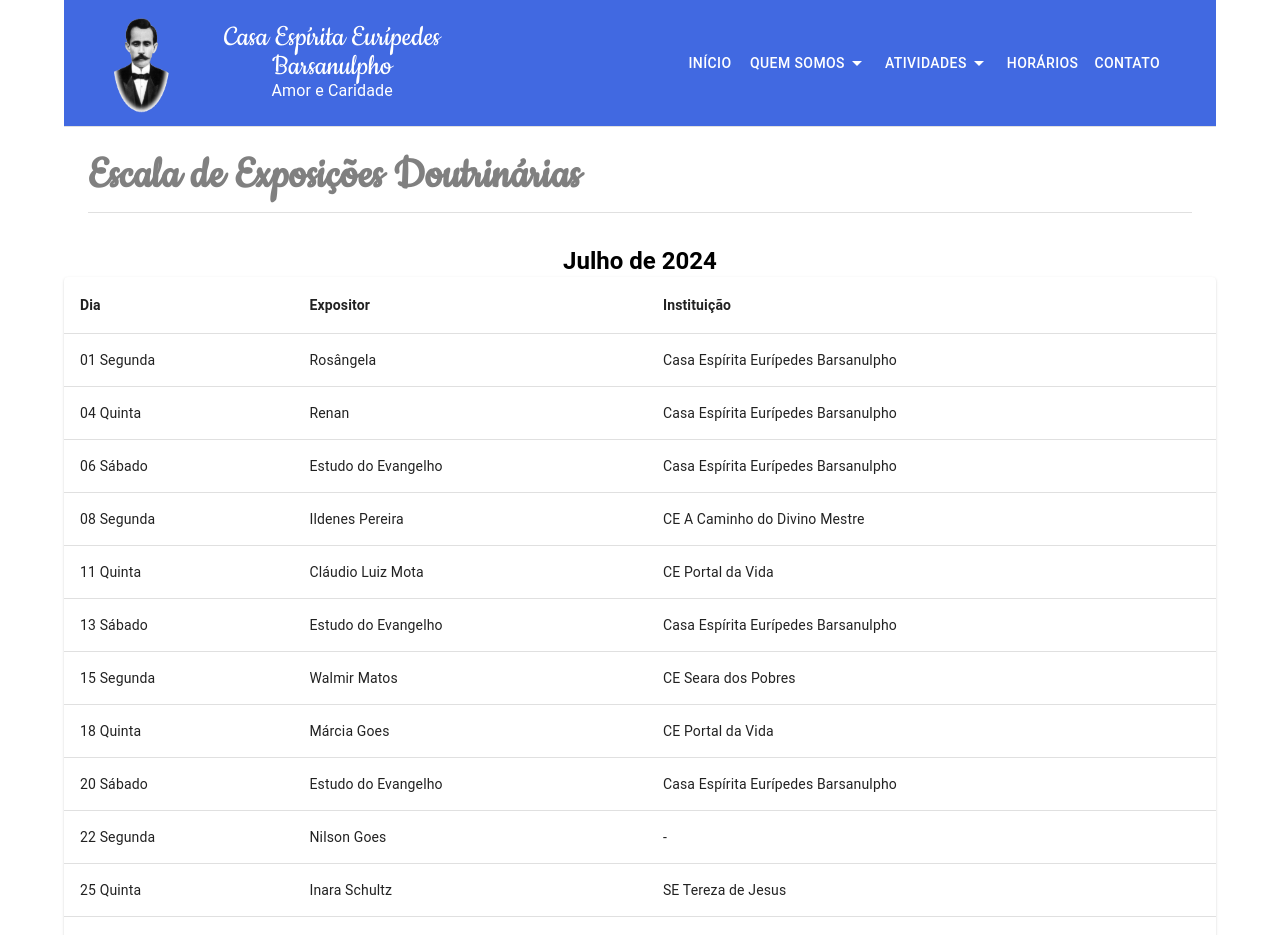
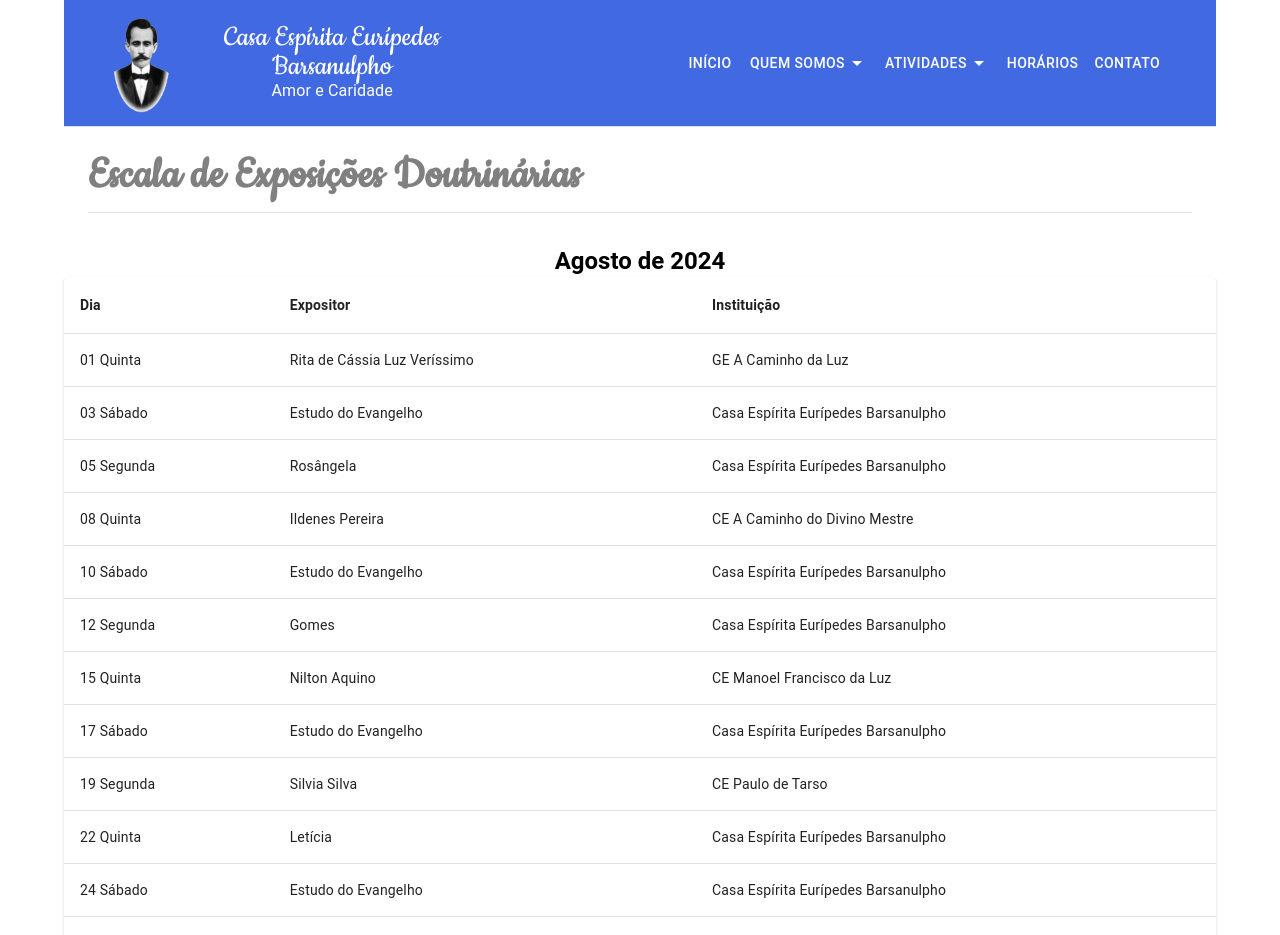
Before and after one commit to guimaraes-darlan/ceeb-site, a Next.js app: page /escala-exposicoes in a window 1280 px wide. Shown: the top 935 px of the page. Built offline with nearby package versions, Linux system fonts and the light colour scheme.

Commit message:
feat: escala agosto

```diff
--- a/src/app/escala-exposicoes/escala.tsx
+++ b/src/app/escala-exposicoes/escala.tsx
@@ -25,68 +25,73 @@ export default function EscalaPage() {
   }
   const listScale: Scale[] = [
     {
-      day: "01 Segunda",
+      day: "01 Quinta",
+      name: "Rita de Cássia Luz Veríssimo",
+      house: "GE A Caminho da Luz",
+    },
+    {
+      day: "03 Sábado",
+      name: "Estudo do Evangelho",
+      house: "Casa Espírita Eurípedes Barsanulpho",
+    },
+    {
+      day: "05 Segunda",
       name: "Rosângela",
       house: "Casa Espírita Eurípedes Barsanulpho",
     },
     {
-      day: "04 Quinta",
-      name: "Renan",
-      house: "Casa Espírita Eurípedes Barsanulpho",
+      day: "08 Quinta",
+      name: "Ildenes Pereira",
+      house: "CE A Caminho do Divino Mestre",
     },
     {
-      day: "06 Sábado",
+      day: "10 Sábado",
       name: "Estudo do Evangelho",
       house: "Casa Espírita Eurípedes Barsanulpho",
     },
     {
-      day: "08 Segunda",
-      name: "Ildenes Pereira",
-      house: "CE A Caminho do Divino Mestre",
+      day: "12 Segunda",
+      name: "Gomes",
+      house: "Casa Espírita Eurípedes Barsanulpho",
     },
     {
-      day: "11 Quinta",
-      name: "Cláudio Luiz Mota",
-      house: "CE Portal da Vida",
+      day: "15 Quinta",
+      name: "Nilton Aquino",
+      house: "CE Manoel Francisco da Luz",
     },
     {
-      day: "13 Sábado",
+      day: "17 Sábado",
       name: "Estudo do Evangelho",
       house: "Casa Espírita Eurípedes Barsanulpho",
     },
     {
-      day: "15 Segunda",
-      name: "Walmir Matos",
-      house: "CE Seara dos Pobres",
+      day: "19 Segunda",
+      name: "Silvia Silva",
+      house: "CE Paulo de Tarso",
     },
     {
-      day: "18 Quinta",
-      name: "Márcia Goes",
-      house: "CE Portal da Vida",
+      day: "22 Quinta",
+      name: "Letícia",
+      house: "Casa Espírita Eurípedes Barsanulpho",
     },
     {
-      day: "20 Sábado",
+      day: "24 Sábado",
       name: "Estudo do Evangelho",
       house: "Casa Espírita Eurípedes Barsanulpho",
     },
     {
-      day: "22 Segunda",
-      name: "Nilson Goes",
-      house: "-",
+      day: "26 Segunda",
+      name: "Benício Goes",
+      house: "CE Seara do Amor",
     },
     {
-      day: "25 Quinta",
-      name: "Inara Schultz",
-      house: "SE Tereza de Jesus",
-    },
-    {
-      day: "27 Sábado",
-      name: "Estudo do Evangelho",
+      day: "29 Quinta",
+      name: "Kevin",
       house: "Casa Espírita Eurípedes Barsanulpho",
     },
     {
-      day: "29 Segunda",
-      name: "Letícia",
+      day: "31 Sábado",
+      name: "Estudo do Evangelho",
       house: "Casa Espírita Eurípedes Barsanulpho",
     },
   ];
@@ -100,7 +105,7 @@ export default function EscalaPage() {
     >
       <TitlePage title="Escala de Exposições Doutrinárias" />
       <Typography variant="h5">
-        <strong>Julho de 2024</strong>
+        <strong>Agosto de 2024</strong>
       </Typography>
       <TableContainer component={Paper}>
         <Table sx={{ minWidth: 650 }} aria-label="simple table">
```
